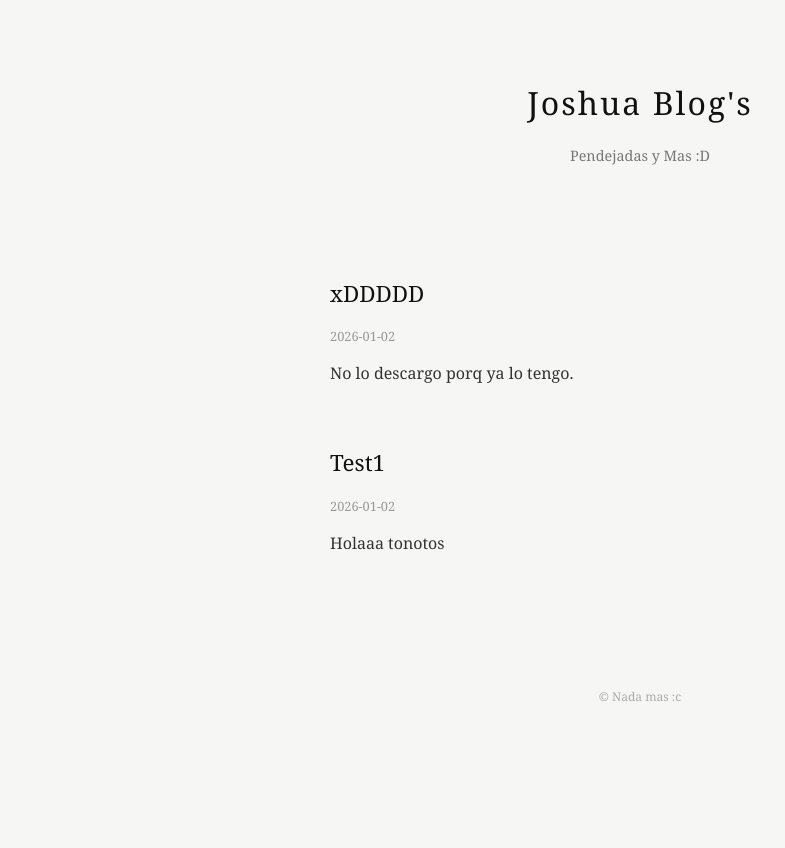
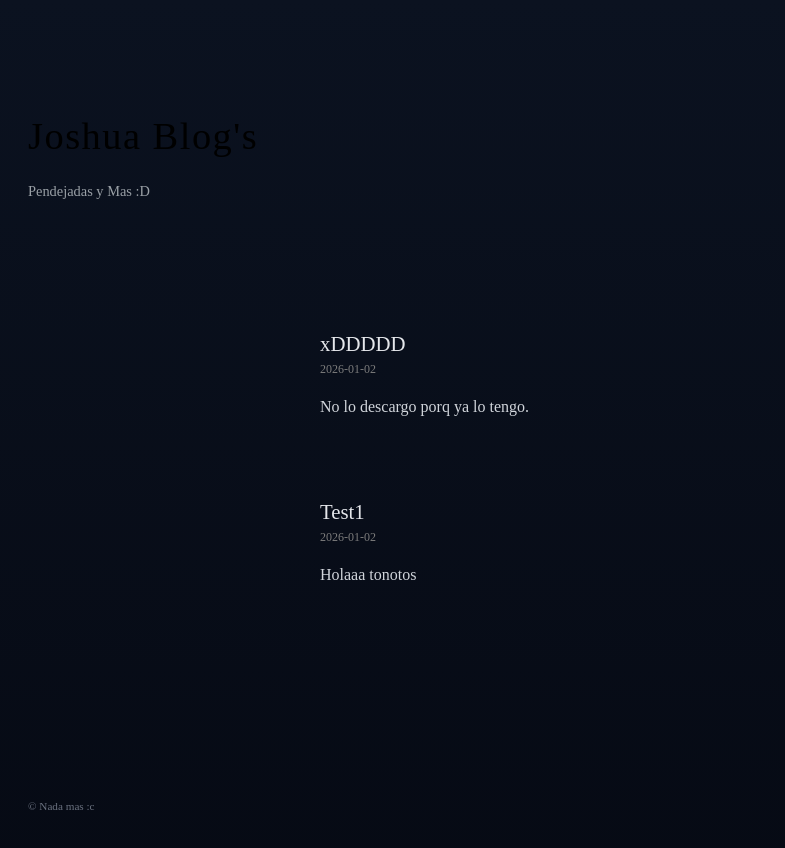
Before and after one commit to joshuapinish/joshuapinish.github.io, a plain HTML site: page index.html in a window 1280 px wide. Shown: the whole page, without its empty margins (0-785 px from the left). Before the commit the page ends 800 px from the top, so only its background shows below. Drawn offline with Linux system fonts and the light colour scheme.

Commit message:
Update style.css

```diff
--- a/style.css
+++ b/style.css
@@ -1,55 +1,56 @@
 body {
-    background: #f6f6f4;
-    color: #111;
-    font-family: "Georgia", serif;
-    margin: 0;
+    background: linear-gradient(180deg, #0b1220, #060a14);
 }
 
 header {
-    padding: 60px 20px;
-    text-align: center;
+    padding: 80px 20px 40px;
 }
 
 header h1 {
-    font-weight: normal;
-    letter-spacing: 2px;
+    font-size: 2.4rem;
+    font-weight: 400;
+    letter-spacing: 1.5px;
 }
 
 header p {
-    color: #777;
+    margin-top: 8px;
     font-size: 0.9rem;
+    color: #9aa0a6;
 }
 
 main {
-    max-width: 620px;
-    margin: auto;
-    padding: 20px;
+    max-width: 640px;
+    margin: 0 auto;
+    padding: 60px 20px;
 }
 
 .post {
-    margin-bottom: 60px;
+    margin-bottom: 80px;
 }
 
 .post h2 {
-    font-weight: normal;
-    font-size: 1.4rem;
+    font-size: 1.3rem;
+    font-weight: 400;
+    margin-bottom: 6px;
+    color: #e5e7eb;
 }
 
 .post span {
+    font-size: 0.75rem;
+    color: #7c7c7c;
     display: block;
-    color: #999;
-    font-size: 0.8rem;
-    margin-bottom: 10px;
+    margin-bottom: 14px;
 }
 
 .post p {
-    line-height: 1.6;
-    color: #333;
+    font-size: 1rem;
+    line-height: 1.7;
+    color: #d1d5db;
 }
 
+
 footer {
-    text-align: center;
-    padding: 40px;
-    font-size: 0.75rem;
-    color: #aaa;
+    padding: 60px 20px;
+    font-size: 0.7rem;
+    color: #6b7280;
 }
```
